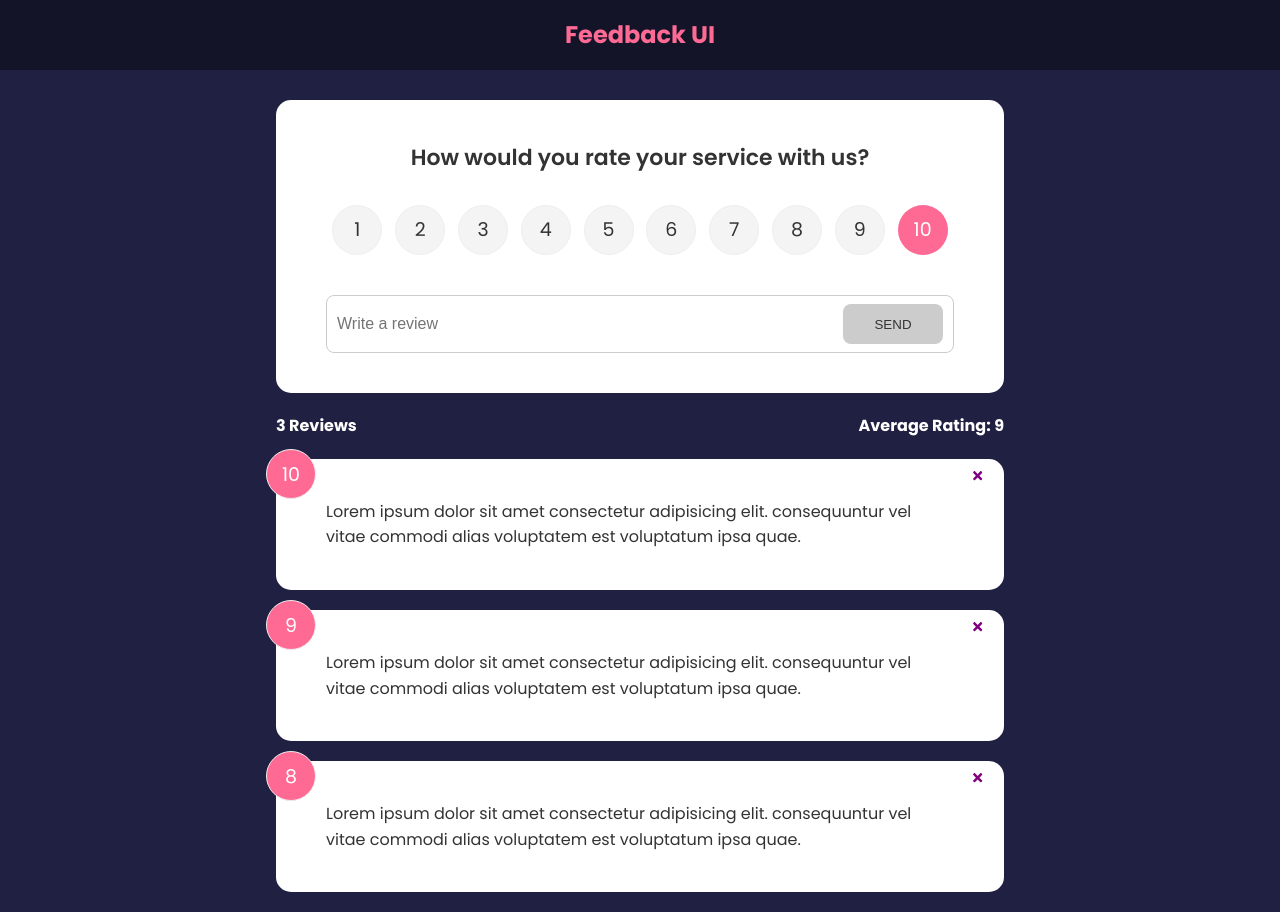
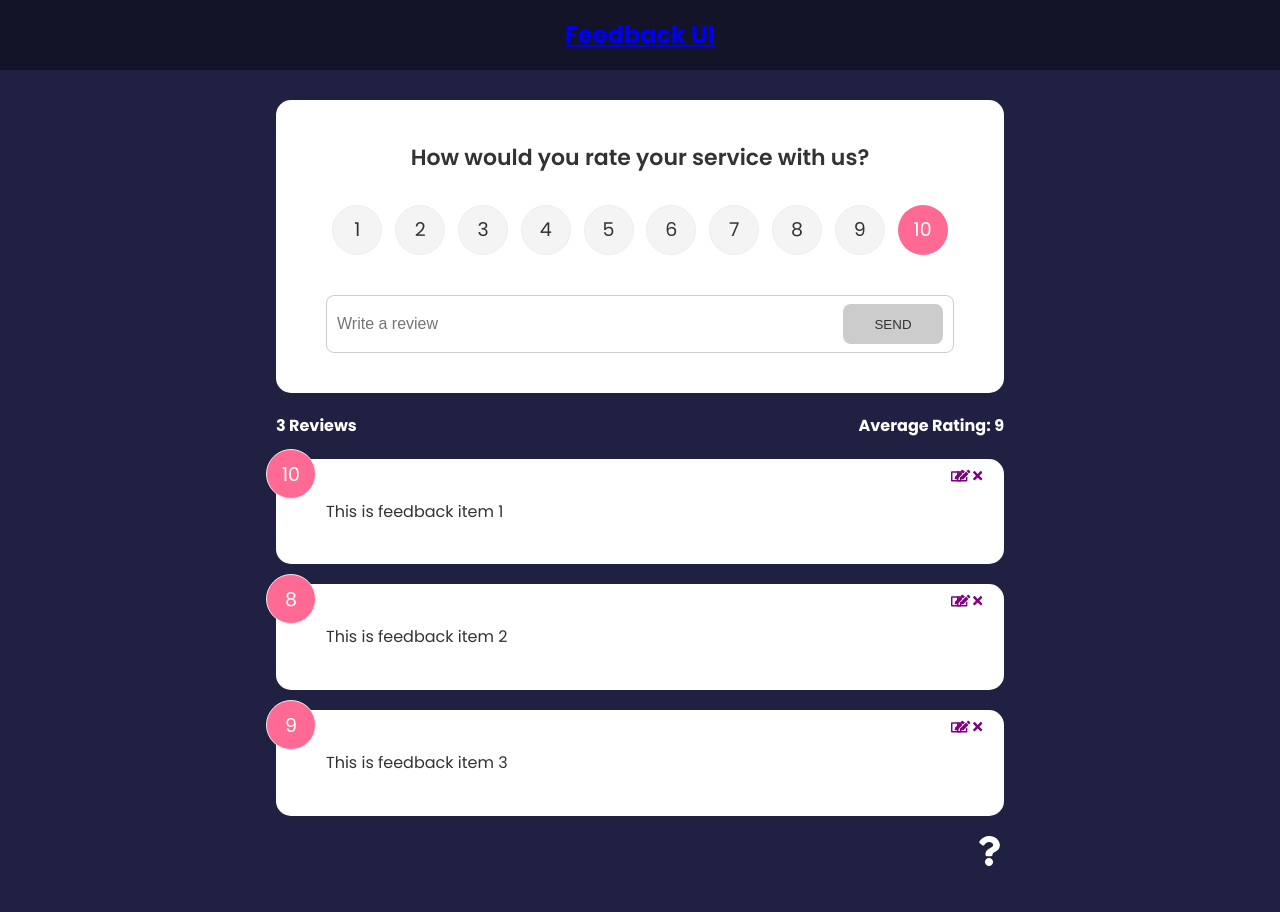
Before and after one commit to CaseyR1221/feedback-app, a React (Create React App) app: page / in a window 1280 px wide. After the commit the page ends 873 px from the top, so only its background shows below. Built offline with nearby package versions, Linux system fonts and the light colour scheme; the HTML template or start-up script is replaced by a standard one.

Commit message:
switched over the global feedback state to use the contextAPI

```diff
--- a/package.json
+++ b/package.json
@@ -10,6 +10,7 @@
     "react": "^18.2.0",
     "react-dom": "^18.2.0",
     "react-icons": "^4.11.0",
+    "react-router-dom": "^6.17.0",
     "react-scripts": "5.0.1",
     "uuid": "^9.0.1",
     "web-vitals": "^2.1.4"
--- a/src/App.js
+++ b/src/App.js
@@ -1,32 +1,36 @@
-import { v4 as uuidv4 } from 'uuid'
-import { useState }from 'react'
-import FeedbackData from './data/FeedbackData'
+import { BrowserRouter as Router, Routes, Route } from 'react-router-dom'
+import { FeedbackProvider } from './context/FeedbackContext'
+import AboutIconLink from './components/AboutIconLink'
 import Header from './components/Header'
 import FeedbackList from './components/FeedbackList'
 import FeedbackStats from './components/FeedbackStats'
 import FeedbackForm from './components/FeedbackForm'
+import AboutPage from './pages/AboutPage'
 
 const App = () => {
-  const [feedback, setFeedback] = useState(FeedbackData)
-
-  const deleteFeedback = (id) => {
-    setFeedback(feedback.filter((item) => item.id !== id));
-  }
-
-  const addFeedback = (newFeedback) => {
-    newFeedback.id = uuidv4()
-    setFeedback([newFeedback, ...feedback])
-  }
 
   return (
-    <>
-      <Header />
-      <div className='container'>
-        <FeedbackForm handleAdd={addFeedback} />
-        <FeedbackStats feedback={feedback} />
-        <FeedbackList feedback={feedback} handleDelete={deleteFeedback} />
-      </div>
-    </>
+    <FeedbackProvider>
+      <Router>
+        <Header />
+        <div className='container'>
+          <Routes>
+            <Route exact path='/' element={
+              <>
+                <FeedbackForm />
+                <FeedbackStats />
+                <FeedbackList />
+              </>
+            }>
+            </Route>
+
+            <Route path='/about' element={<AboutPage />} />
+          </Routes>
+
+          <AboutIconLink />
+        </div>
+      </Router>
+    </FeedbackProvider>
   )
 }
 
--- /dev/null
+++ b/src/components/AboutIconLink.jsx
@@ -0,0 +1,14 @@
+import { FaQuestion } from "react-icons/fa"
+import { Link } from "react-router-dom"
+
+const AboutIconLink = () => {
+  return (
+    <div className="about-link">
+      <Link to='/about'>
+        <FaQuestion size={30} />
+      </Link>
+    </div>
+  )
+}
+
+export default AboutIconLink
--- a/src/components/FeedbackForm.jsx
+++ b/src/components/FeedbackForm.jsx
@@ -1,13 +1,16 @@
 import Card from "./shared/Card"
-import { useState } from "react"
+import { useContext, useState } from "react"
+import FeedbackContext from "../context/FeedbackContext"
 import Button from "./shared/Button"
 import RatingSelect from "./RatingSelect"
 
-const FeedbackForm = ({ handleAdd }) => {
+const FeedbackForm = () => {
   const [text, setText] = useState('')
   const [rating, setRating] = useState('')
   const [btnDisabled, setbtnDisabled] = useState(true)
   const [message, setMessage] = useState('')
+
+  const {addFeedback} = useContext(FeedbackContext)
 
   const handleTextChange = (e) => {
     if (text === '') {
@@ -32,7 +35,7 @@
         rating: rating,
       }
 
-      handleAdd(newFeedback)
+      addFeedback(newFeedback)
 
       setText('')
     }
--- a/src/components/FeedbackItem.jsx
+++ b/src/components/FeedbackItem.jsx
@@ -1,8 +1,12 @@
-import { FaTimes } from 'react-icons/fa'
+import { FaTimes, FaEdit } from 'react-icons/fa'
 import Card from "./shared/Card"
 import PropTypes from 'prop-types'
+import { useContext } from "react"
+import FeedbackContext from "../context/FeedbackContext"
 
-const FeedbackItem = ({item, handleDelete}) => {
+const FeedbackItem = ({item}) => {
+  const {deleteFeedback} = useContext(FeedbackContext)
+
   return (
     <Card className='card'>
       <div className="num-display">
@@ -11,9 +15,17 @@
 
       <button
         className='close'
-        onClick={() => handleDelete(item.id)}
+        onClick={() => deleteFeedback(item.id)}
       >
+        <FaEdit color='purple' />
         <FaTimes color='purple' />
+      </button>
+
+      <button
+        className='edit'
+        onClick={() => deleteFeedback(item.id)}
+      >
+        <FaEdit color='purple' />
       </button>
 
       <div className="text-display">
--- a/src/components/FeedbackList.jsx
+++ b/src/components/FeedbackList.jsx
@@ -1,8 +1,11 @@
 import { motion, AnimatePresence } from "framer-motion"
+import { useContext } from "react"
+import FeedbackContext from "../context/FeedbackContext"
 import FeedbackItem from "./FeedbackItem"
-import PropTypes from 'prop-types'
 
-const FeedbackList = ({ feedback, handleDelete }) => {
+const FeedbackList = ({ handleDelete }) => {
+  const {feedback} = useContext(FeedbackContext)
+
   if (!feedback || feedback.length === 0) {
     return <p>No Feedback Yet</p>
   }
@@ -20,7 +23,6 @@
             <FeedbackItem
               key={item.id}
               item={item}
-              handleDelete={handleDelete}
             />
           </motion.div>
         ))}
@@ -29,14 +31,4 @@
   )
 }
 
-FeedbackList.propTypes = {
-  feedback: PropTypes.arrayOf(
-    PropTypes.shape({
-      id: PropTypes.oneOfType([PropTypes.number, PropTypes.string]).isRequired,
-      text: PropTypes.string.isRequired,
-      rating: PropTypes.number.isRequired,
-    })
-  )
-}
-
 export default FeedbackList
--- a/src/components/FeedbackStats.jsx
+++ b/src/components/FeedbackStats.jsx
@@ -1,6 +1,9 @@
-import PropTypes from 'prop-types'
+import { useContext } from "react"
+import FeedbackContext from "../context/FeedbackContext"
 
-const FeedbackStats = ({ feedback }) => {
+const FeedbackStats = () => {
+  const {feedback} = useContext(FeedbackContext)
+
   let average = feedback.reduce((acc, cur) => {
     return acc + cur.rating
   }, 0) / feedback.length
@@ -15,8 +18,4 @@
   )
 }
 
-FeedbackStats.propTypes = {
-  feedback: PropTypes.array.isRequired
-}
-
 export default FeedbackStats
--- a/src/components/Header.jsx
+++ b/src/components/Header.jsx
@@ -1,5 +1,6 @@
 import React from 'react'
 import PropTypes from 'prop-types'
+import { Link } from 'react-router-dom'
 
 const Header = ({text, bgColor, textColor}) => {
 
@@ -10,7 +11,9 @@
   return (
     <header style={ headerStyles }>
       <div className='container'>
-        <h2>{ text }</h2>
+        <Link to='/'>
+          <h2>{ text }</h2>
+        </Link>
       </div>
     </header>
   )
--- /dev/null
+++ b/src/context/FeedbackContext.js
@@ -0,0 +1,64 @@
+import { createContext, useState } from "react";
+import { v4 as uuidv4 } from 'uuid'
+
+const FeedbackContext = createContext()
+
+export const FeedbackProvider = ({ children }) => {
+  const [feedback, setFeedback] = useState([
+    {
+      id: 1,
+      text: 'This is feedback item 1',
+      rating: 10,
+    },
+    {
+      id: 1,
+      text: 'This is feedback item 2',
+      rating: 8,
+    },
+    {
+      id: 1,
+      text: 'This is feedback item 3',
+      rating: 9,
+    },
+  ])
+
+  const [feedbackEdit, setFeedbackEdit] = useState({
+    item: {},
+    edit: false,
+  })
+
+  // deletes a feedback item from the list
+  const deleteFeedback = (id) => {
+    if (window.confirm('Are you sure you would like to delete?')) {
+      setFeedback(feedback.filter((item) => item.id !== id));
+    }
+  }
+
+  // adds a feedback item to the list
+  const addFeedback = (newFeedback) => {
+    newFeedback.id = uuidv4()
+    setFeedback([newFeedback, ...feedback])
+  }
+
+  // sets item to be updated
+  const editFeedback = (item) => {
+    setFeedbackEdit({
+      item: item,
+      edit: true,
+    })
+  }
+
+  return (
+    <FeedbackContext.Provider
+      value={{
+        feedback: feedback,
+        deleteFeedback: deleteFeedback,
+        addFeedback: addFeedback,
+        editFeedback: editFeedback,
+      }}
+    >{
+      children}
+    </FeedbackContext.Provider>)
+}
+
+export default FeedbackContext
--- /dev/null
+++ b/src/pages/AboutPage.jsx
@@ -0,0 +1,20 @@
+import Card from "../components/shared/Card"
+import { Link } from "react-router-dom"
+
+const AboutPage = () => {
+  return (
+    <Card>
+      <div className="about">
+        <h1>About This Project</h1>
+        <p>This is a React app to leave feedback for a product or service</p>
+        <p>Version: 1.0.0</p>
+
+        <p>
+          <Link to='/'>Back To Home</Link>
+        </p>
+      </div>
+    </Card>
+  )
+}
+
+export default AboutPage
```
Also changed, not shown: 1 other file (tests, documents, lock files or other folders).
